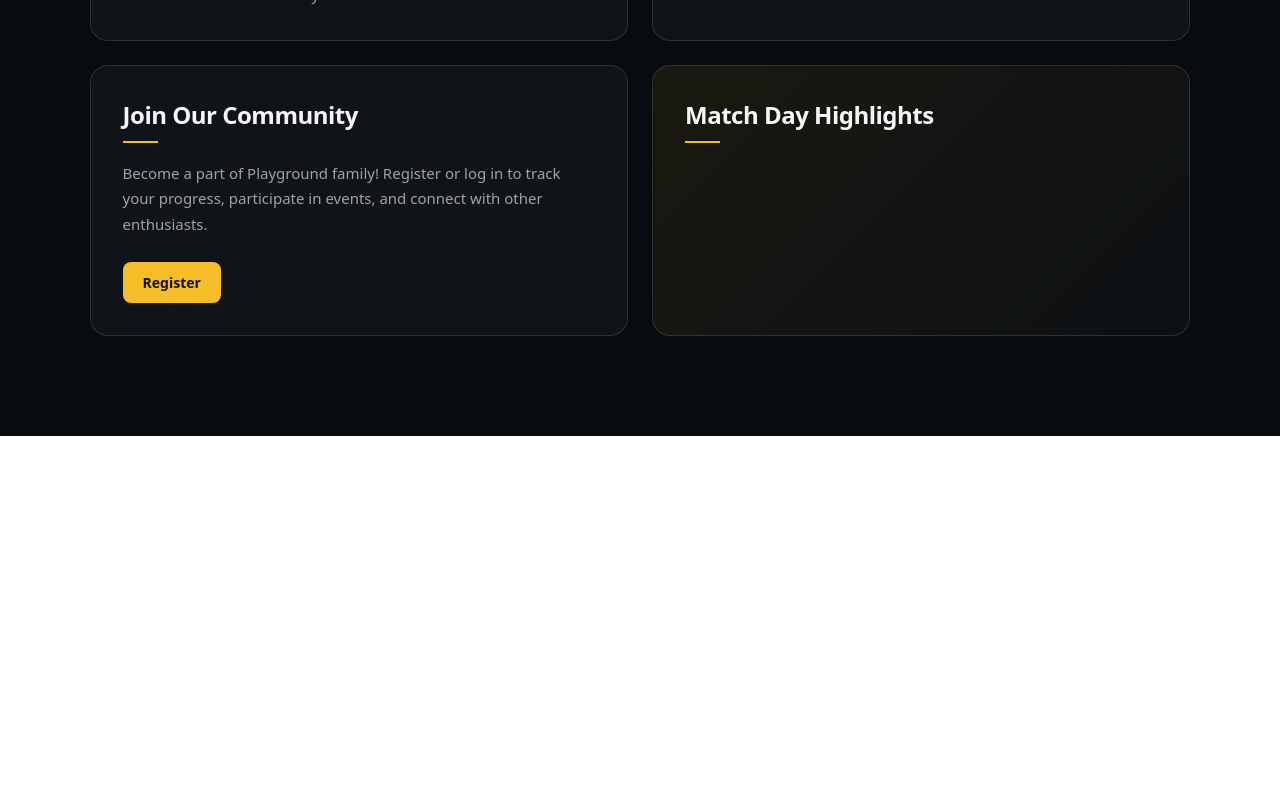
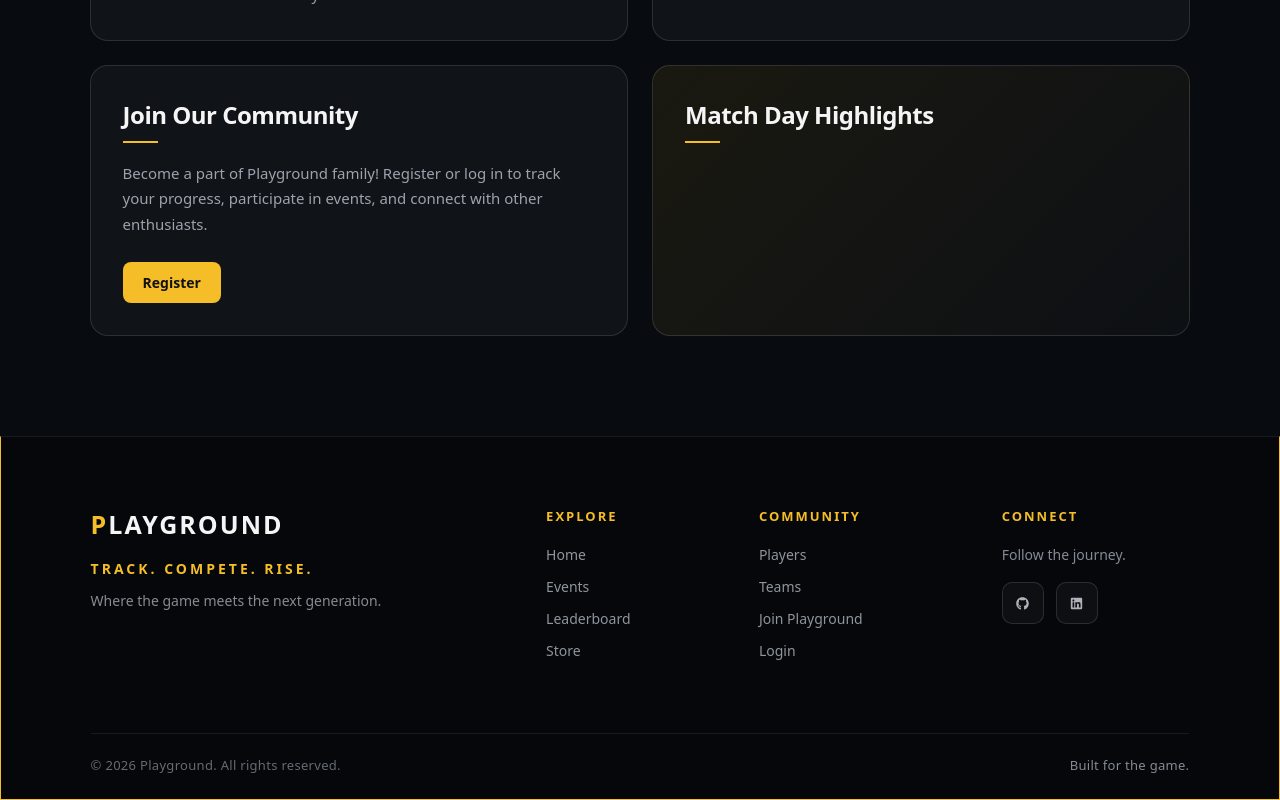
Before and after one commit to Abhishek805345/Playground-Frontend, a React app: page / in a window 1280 px wide. Shown: the part 1148-1948 px from the top of the page. Before the commit the page ends 1584 px from the top, so only its background shows below. Built offline with nearby package versions, Linux system fonts and the light colour scheme; the HTML template or start-up script is replaced by a standard one.

Commit message:
footer testing

```diff
--- a/package.json
+++ b/package.json
@@ -12,6 +12,7 @@
   "dependencies": {
     "react": "^19.2.8",
     "react-dom": "^19.2.8",
+    "react-icons": "^5.7.0",
     "react-router-dom": "^7.18.4"
   },
   "devDependencies": {
--- /dev/null
+++ b/src/components/footer.jsx
@@ -0,0 +1,101 @@
+import css from "../style/footer.module.css";
+import { FaGithub } from "react-icons/fa";
+import { FaLinkedin } from "react-icons/fa6";
+
+export function Footer() {
+  return (
+    <footer className={css.footer}>
+
+      <div className={css.footerMain}>
+
+        {/* Brand */}
+        <div className={css.brand}>
+          <h2>PLAYGROUND</h2>
+
+          <p>
+            Track. Compete. Rise.
+          </p>
+
+          <span>
+            Where the game meets the next generation.
+          </span>
+        </div>
+
+
+        {/* Navigation */}
+        <div className={css.footerLinks}>
+
+          <div>
+            <h3>Explore</h3>
+
+            <a href="/">Home</a>
+            <a href="/events">Events</a>
+            <a href="/leaderboard">Leaderboard</a>
+            <a href="/store">Store</a>
+          </div>
+
+
+          <div>
+            <h3>Community</h3>
+
+            <a href="/players">Players</a>
+            <a href="/teams">Teams</a>
+            <a href="/register">Join Playground</a>
+            <a href="/login">Login</a>
+          </div>
+
+        </div>
+
+
+        {/* Social */}
+        <div className={css.social}>
+
+          <h3>Connect</h3>
+
+          <p>
+            Follow the journey.
+          </p>
+
+          <div className={css.socialIcons}>
+
+            <a
+              href="https://github.com/Abhishek805345"
+              target="_blank"
+              rel="noopener noreferrer"
+              aria-label="GitHub"
+            >
+              <FaGithub />
+            </a>
+
+            <a
+              href="https://www.linkedin.com/in/abhishek-00a4b528b/"
+              target="_blank"
+              rel="noopener noreferrer"
+              aria-label="LinkedIn"
+            >
+              <FaLinkedin />
+            </a>
+
+          </div>
+
+        </div>
+
+      </div>
+
+
+      {/* Bottom */}
+      <div className={css.footerBottom}>
+
+        <span>
+          © 2026 Playground. All rights reserved.
+        </span>
+
+        <span>
+          Built for the game.
+        </span>
+
+      </div>
+
+    </footer>
+  );
+}
--- a/src/components/hero.jsx
+++ b/src/components/hero.jsx
@@ -2,6 +2,7 @@ import { Link } from "react-router-dom";
 import css from "../style/hero.module.css";
 import { Nav } from "./welcome";
 import { Info } from "./info";
+import { Footer } from "./footer";
 
 export function Hero(){
   return (
@@ -87,6 +88,7 @@ export function Hero(){
 
     </section>
     <Info/>
+    <Footer/>
     </>
   )
 }
--- /dev/null
+++ b/src/style/footer.module.css
@@ -0,0 +1,261 @@
+.footer {
+  width: 100%;
+
+  background: #05070a;
+  border:1px solid;
+  border-color: #f5bd27;
+
+  color: white;
+
+  border-top: 1px solid rgba(255, 255, 255, 0.08);
+
+  padding: 70px 7% 25px;
+}
+
+
+/* --------------------------------
+   MAIN FOOTER
+-------------------------------- */
+
+.footerMain {
+  display: grid;
+
+  grid-template-columns: 2fr 2fr 1fr;
+
+  gap: 80px;
+
+  padding-bottom: 60px;
+}
+
+
+/* --------------------------------
+   BRAND
+-------------------------------- */
+
+.brand h2 {
+  margin: 0;
+
+  font-size: 25px;
+
+  font-weight: 800;
+
+  letter-spacing: 2px;
+
+  color: #f5f5f5;
+}
+
+.brand h2::first-letter {
+  color: #f5bd27;
+}
+
+.brand p {
+  margin-top: 18px;
+
+  font-size: 14px;
+
+  font-weight: 600;
+
+  letter-spacing: 3px;
+
+  color: #f5bd27;
+
+  text-transform: uppercase;
+}
+
+.brand span {
+  display: block;
+
+  max-width: 300px;
+
+  margin-top: 12px;
+
+  font-size: 14px;
+
+  line-height: 1.6;
+
+  color: #858b94;
+}
+
+
+/* --------------------------------
+   LINKS
+-------------------------------- */
+
+.footerLinks {
+  display: grid;
+
+  grid-template-columns: repeat(2, 1fr);
+
+  gap: 50px;
+}
+
+.footerLinks h3,
+.social h3 {
+  margin: 0 0 20px;
+
+  font-size: 13px;
+
+  font-weight: 600;
+
+  letter-spacing: 2px;
+
+  color: #f5bd27;
+
+  text-transform: uppercase;
+}
+
+.footerLinks a {
+  display: block;
+
+  width: fit-content;
+
+  margin-bottom: 13px;
+
+  color: #8f959d;
+
+  text-decoration: none;
+
+  font-size: 14px;
+
+  transition: color 0.25s ease,
+              transform 0.25s ease;
+}
+
+.footerLinks a:hover {
+  color: white;
+
+  transform: translateX(4px);
+}
+
+
+/* --------------------------------
+   SOCIAL
+-------------------------------- */
+
+.social p {
+  margin: 0 0 18px;
+
+  font-size: 14px;
+
+  color: #858b94;
+}
+
+.socialIcons {
+  display: flex;
+
+  gap: 12px;
+}
+
+.socialIcons a {
+  width: 42px;
+  height: 42px;
+
+  display: flex;
+
+  align-items: center;
+  justify-content: center;
+
+  border-radius: 10px;
+
+  border: 1px solid rgba(255, 255, 255, 0.12);
+
+  background: rgba(255, 255, 255, 0.035);
+
+  color: #aeb3bb;
+
+  font-size: 19px;
+
+  text-decoration: none;
+
+  transition:
+    transform 0.25s ease,
+    color 0.25s ease,
+    border-color 0.25s ease,
+    background 0.25s ease;
+}
+
+.socialIcons a:hover {
+  color: #f5bd27;
+
+  border-color: rgba(245, 189, 39, 0.5);
+
+  background: rgba(245, 189, 39, 0.08);
+
+  transform: translateY(-3px);
+}
+
+
+/* --------------------------------
+   BOTTOM
+-------------------------------- */
+
+.footerBottom {
+  display: flex;
+
+  justify-content: space-between;
+  align-items: center;
+
+  padding-top: 22px;
+
+  border-top: 1px solid rgba(255, 255, 255, 0.08);
+
+  color: #656b73;
+
+  font-size: 12px;
+
+  letter-spacing: 0.3px;
+}
+
+.footerBottom span:last-child {
+  color: #858b94;
+}
+
+
+/* --------------------------------
+   RESPONSIVE
+-------------------------------- */
+
+@media (max-width: 850px) {
+
+  .footerMain {
+    grid-template-columns: 1fr 1fr;
+
+    gap: 50px;
+  }
+
+  .social {
+    grid-column: span 2;
+  }
+}
+
+
+@media (max-width: 600px) {
+
+  .footer {
+    padding: 55px 25px 20px;
+  }
+
+  .footerMain {
+    grid-template-columns: 1fr;
+
+    gap: 40px;
+
+    padding-bottom: 40px;
+  }
+
+  .social {
+    grid-column: auto;
+  }
+
+  .footerLinks {
+    gap: 25px;
+  }
+
+  .footerBottom {
+    flex-direction: column;
+
+    align-items: flex-start;
+
+    gap: 8px;
+  }
+}
```
Also changed, not shown: 1 other file (tests, documents, lock files or other folders).
